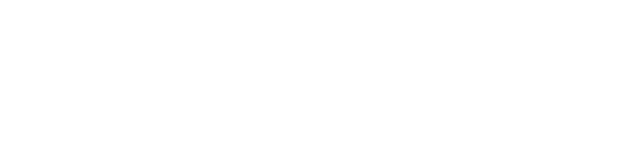
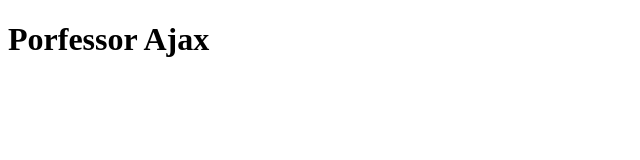
Before and after one commit to caiomore/profajax, a plain HTML site: page index.html in a window 1280 px wide. Shown: the whole page, without its empty margins (0-640 px from the left). Drawn offline with Linux system fonts and the light colour scheme.

Commit message:
Adicionei o titulo

```diff
--- a/index.html
+++ b/index.html
@@ -5,6 +5,6 @@
     <title>Document</title>
 </head>
 <body>
-
+    <h1>Porfessor Ajax</h1>
 </body>
 </html>
```
